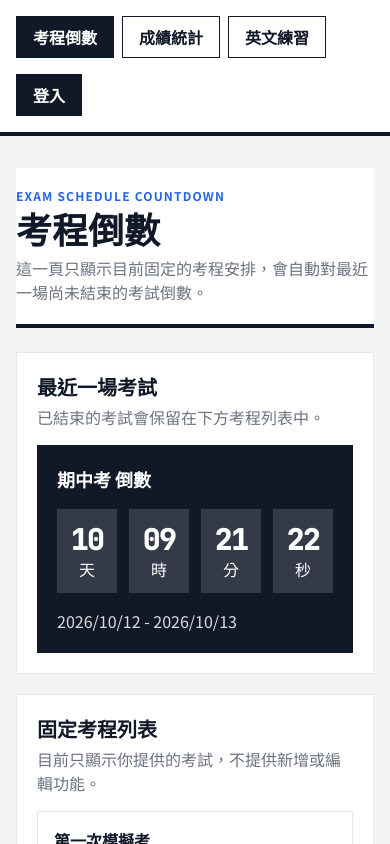
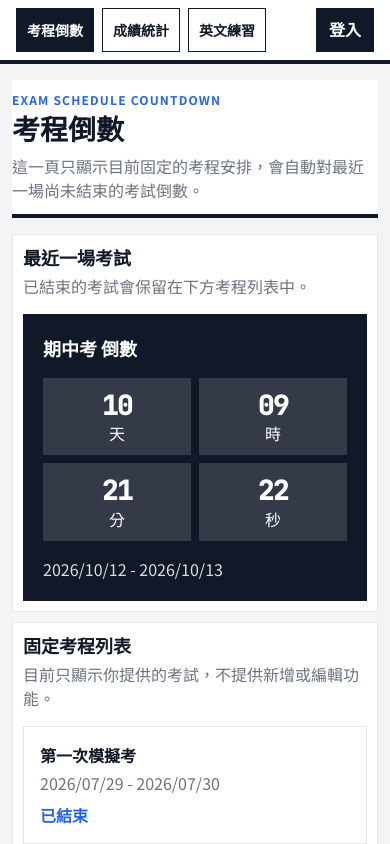
Before and after one commit to Ouovovo0131/score_record_web, a Next.js app: page / in a window 390 px wide. Shown: the top 844 px of the page. Built offline with nearby package versions, Linux system fonts and the light colour scheme; no server answers.

Commit message:
Optimize responsive mobile layouts
Co-authored-by: Ouovovo0131 <221385484+Ouovovo0131@users.noreply.github.com>

```diff
--- a/src/app/globals.css
+++ b/src/app/globals.css
@@ -38,3 +38,195 @@ body {
   font-weight: 800;
   letter-spacing: -0.06em;
 }
+
+.mobile-page {
+  width: min(1240px, calc(100% - 32px));
+  margin-inline: auto;
+  padding-block: 2rem 3.5rem;
+}
+
+.mobile-table-wrap {
+  max-width: 100%;
+  overflow-x: auto;
+  -webkit-overflow-scrolling: touch;
+}
+
+@media (max-width: 430px) {
+  .mobile-page {
+    width: calc(100% - 28px);
+    padding-block: 1.25rem 2.25rem;
+  }
+
+  .mobile-page .gap-5 {
+    gap: 0.75rem;
+  }
+
+  .mobile-page .gap-4 {
+    gap: 0.75rem;
+  }
+
+  .mobile-page .mt-5 {
+    margin-top: 0.875rem;
+  }
+
+  .mobile-page .mb-6 {
+    margin-bottom: 1rem;
+  }
+
+  .mobile-page-header {
+    gap: 0.75rem;
+    padding-block: 0.75rem;
+  }
+
+  .mobile-page-header h1 {
+    font-size: clamp(1.75rem, 7vw, 2rem);
+    line-height: 1.2;
+  }
+
+  .mobile-panel {
+    padding: 0.75rem;
+  }
+
+  .mobile-panel h2 {
+    font-size: 1.125rem;
+  }
+
+  .mobile-stat-grid,
+  .mobile-two-col {
+    grid-template-columns: repeat(2, minmax(0, 1fr));
+  }
+
+  .mobile-two-col {
+    gap: 0.625rem;
+  }
+
+  .mobile-stat-card,
+  .mobile-summary-card {
+    padding: 0.75rem;
+  }
+
+  .mobile-stat-card strong {
+    font-size: 1.5rem;
+    line-height: 1.25;
+    overflow-wrap: anywhere;
+  }
+
+  .mobile-summary-card .num-display {
+    margin-top: 0.5rem;
+    font-size: 1.5rem;
+    line-height: 1.25;
+    overflow-wrap: anywhere;
+  }
+
+  .mobile-summary-card > p,
+  .mobile-summary-card > span {
+    margin-top: 0.5rem;
+  }
+
+  .mobile-modal {
+    max-height: calc(100dvh - 24px);
+    padding: 1rem;
+  }
+
+  .mobile-modal h2 {
+    font-size: 1.25rem;
+  }
+
+  .mobile-modal-grid {
+    grid-template-columns: repeat(2, minmax(0, 1fr));
+    gap: 0.625rem;
+  }
+
+  .mobile-page button,
+  .mobile-login-page button,
+  .mobile-page input,
+  .mobile-page select,
+  .mobile-page textarea {
+    min-height: 44px;
+  }
+
+  .mobile-chart {
+    min-height: 0;
+  }
+
+  .mobile-chart.grid {
+    padding: 0.75rem;
+  }
+
+  .mobile-chart svg {
+    height: auto;
+  }
+
+  .mobile-chart svg text {
+    font-size: 18px;
+  }
+
+  .mobile-table {
+    font-size: 0.875rem;
+  }
+
+  .mobile-table th,
+  .mobile-table td {
+    padding: 0.5rem 0.625rem;
+  }
+
+  .mobile-nav-shell {
+    gap: 0.5rem;
+    padding-block: 0.5rem;
+  }
+
+  .mobile-nav-link {
+    min-height: 44px;
+    padding-inline: 0.625rem;
+    font-size: 0.875rem;
+  }
+
+  .mobile-nav-shell > div a,
+  .mobile-nav-shell > div button {
+    min-height: 44px;
+    padding-inline: 0.75rem;
+  }
+
+  .mobile-countdown-grid {
+    grid-template-columns: repeat(2, minmax(0, 1fr));
+    gap: 0.5rem;
+  }
+
+  .mobile-countdown-unit {
+    padding: 0.625rem;
+  }
+
+  .mobile-countdown-unit strong {
+    font-size: 1.75rem;
+    line-height: 1.2;
+  }
+
+  .mobile-login-page {
+    gap: 1rem;
+    padding-block: 2rem;
+  }
+
+  .mobile-login-card {
+    padding: 1.25rem;
+  }
+}
+
+@media (max-width: 390px) {
+  .mobile-page {
+    width: calc(100% - 24px);
+    padding-block: 1rem 2rem;
+  }
+
+  .mobile-page .gap-5 {
+    gap: 0.625rem;
+  }
+
+  .mobile-panel {
+    padding: 0.625rem;
+  }
+
+  .mobile-stat-card,
+  .mobile-summary-card {
+    padding: 0.625rem;
+  }
+}
--- a/src/app/login/page.tsx
+++ b/src/app/login/page.tsx
@@ -15,8 +15,8 @@ export default function LoginPage() {
   }, [loading, user, router]);
 
   return (
-    <div className="mx-auto flex w-[min(480px,calc(100%-32px))] flex-1 flex-col items-center justify-center gap-6 py-16">
-      <div className="w-full border border-ink bg-white p-8 text-center">
+    <div className="mobile-login-page mx-auto flex w-[min(480px,calc(100%-32px))] flex-1 flex-col items-center justify-center gap-6 py-16">
+      <div className="mobile-login-card w-full border border-ink bg-white p-8 text-center">
         <p className="mb-1 text-xs font-bold uppercase tracking-widest text-primary">Sign In</p>
         <h1 className="text-3xl font-extrabold">登入</h1>
         <p className="mt-2 text-muted">登入後才能檢視與編輯成績統計、英文練習資料。</p>
--- a/src/app/page.tsx
+++ b/src/app/page.tsx
@@ -63,8 +63,8 @@ export default function CountdownPage() {
   }
 
   return (
-    <div className="mx-auto w-[min(1240px,calc(100%-32px))] py-8 pb-14">
-      <div className="mb-6 border-b-4 border-ink bg-white py-5">
+    <div className="mobile-page">
+      <div className="mobile-page-header mb-6 border-b-4 border-ink bg-white py-5">
         <p className="mb-1 text-xs font-bold uppercase tracking-widest text-primary">
           Exam Schedule Countdown
         </p>
@@ -75,20 +75,20 @@ export default function CountdownPage() {
       </div>
 
       <div className="grid grid-cols-1 gap-5 md:grid-cols-12">
-        <section className="border border-line bg-white p-5 md:col-span-12">
+        <section className="mobile-panel border border-line bg-white p-5 md:col-span-12">
           <h2 className="text-xl font-bold">最近一場考試</h2>
           <p className="mt-1 text-muted">已結束的考試會保留在下方考程列表中。</p>
 
           <div className="mt-4 bg-ink p-5 text-white">
             <p className="mb-4 text-lg font-bold">{title}</p>
-            <div className="grid grid-cols-4 gap-3">
+            <div className="mobile-countdown-grid grid grid-cols-4 gap-3">
               {[
                 { value: days, label: "天" },
                 { value: hours, label: "時" },
                 { value: minutes, label: "分" },
                 { value: seconds, label: "秒" },
               ].map((unit) => (
-                <div key={unit.label} className="bg-white/15 p-3 text-center">
+                <div key={unit.label} className="mobile-countdown-unit bg-white/15 p-3 text-center">
                   <strong className="num-display block text-3xl sm:text-4xl">{unit.value}</strong>
                   <span>{unit.label}</span>
                 </div>
@@ -98,7 +98,7 @@ export default function CountdownPage() {
           </div>
         </section>
 
-        <section className="border border-line bg-white p-5 md:col-span-12">
+        <section className="mobile-panel border border-line bg-white p-5 md:col-span-12">
           <h2 className="text-xl font-bold">固定考程列表</h2>
           <p className="mt-1 text-muted">目前只顯示你提供的考試，不提供新增或編輯功能。</p>
 
--- a/src/components/InsightCard.tsx
+++ b/src/components/InsightCard.tsx
@@ -49,7 +49,7 @@ export function InsightCard({
   comparison: Comparison;
 }) {
   return (
-    <article className="border border-line bg-white p-4">
+    <article className="mobile-summary-card border border-line bg-white p-4">
       <div className="flex items-center justify-between gap-2">
         <p className="m-0 text-muted">{title}</p>
         <span
--- a/src/components/NavHeader.tsx
+++ b/src/components/NavHeader.tsx
@@ -16,7 +16,7 @@ export default function NavHeader() {
 
   return (
     <header className="border-b-4 border-ink bg-white">
-      <div className="mx-auto flex w-[min(1240px,calc(100%-32px))] flex-wrap items-center justify-between gap-4 py-4">
+      <div className="mobile-nav-shell mx-auto flex w-[min(1240px,calc(100%-32px))] flex-wrap items-center justify-between gap-4 py-4">
         <nav className="flex flex-wrap gap-2" aria-label="主要頁面">
           {NAV_LINKS.map((link) => {
             const isActive = pathname === link.href;
@@ -24,7 +24,7 @@ export default function NavHeader() {
               <Link
                 key={link.href}
                 href={link.href}
-                className={`inline-flex items-center justify-center border border-ink px-4 py-2 font-bold ${
+                className={`mobile-nav-link inline-flex items-center justify-center border border-ink px-4 py-2 font-bold ${
                   isActive ? "bg-ink text-white" : "bg-white text-ink"
                 }`}
               >
--- a/src/components/RadarChart.tsx
+++ b/src/components/RadarChart.tsx
@@ -28,7 +28,7 @@ export function RadarChart({
 
   if (!validAverage && !validLatest) {
     return (
-      <div className="grid min-h-[320px] place-items-center border border-line bg-white p-5 text-center text-muted">
+      <div className="mobile-chart grid min-h-[320px] place-items-center border border-line bg-white p-5 text-center text-muted">
         至少需要 1 筆含科目分數的紀錄。
       </div>
     );
@@ -42,7 +42,7 @@ export function RadarChart({
   const levels = [20, 40, 60, 80, 100];
 
   return (
-    <div className="min-h-[320px] border border-line bg-white">
+    <div className="mobile-chart min-h-[320px] border border-line bg-white">
       <svg viewBox={`0 0 ${width} ${height}`} role="img" aria-label="各科戰力雷達圖" className="block h-[320px] w-full">
         {levels.map((level) => {
           const points = SUBJECTS.map((_, index) => {
```
Also changed, not shown: src/app/english/page.tsx (+17 -17 lines), src/app/score/page.tsx (+16 -16 lines), src/components/TrendChart.tsx (+4 -4 lines).
